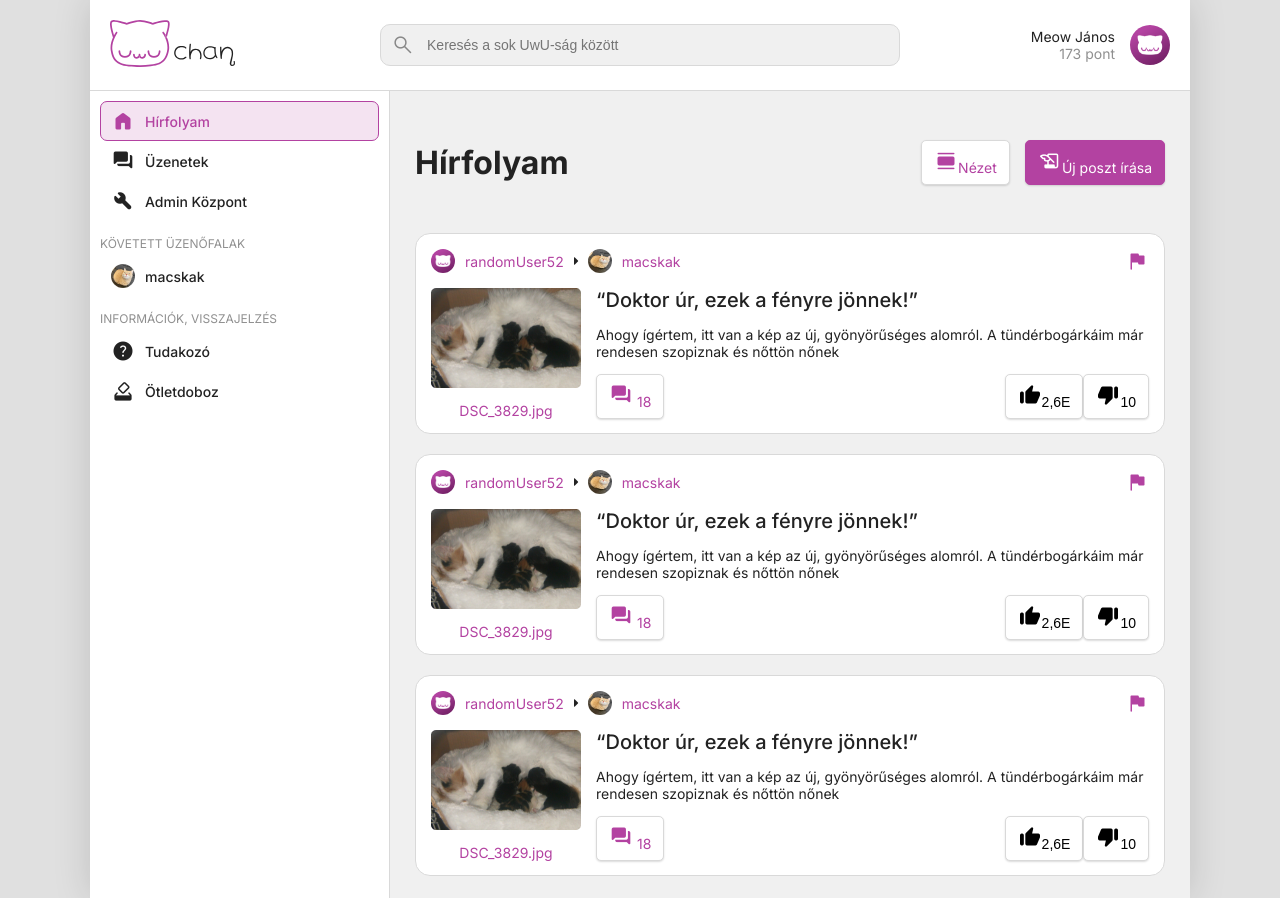
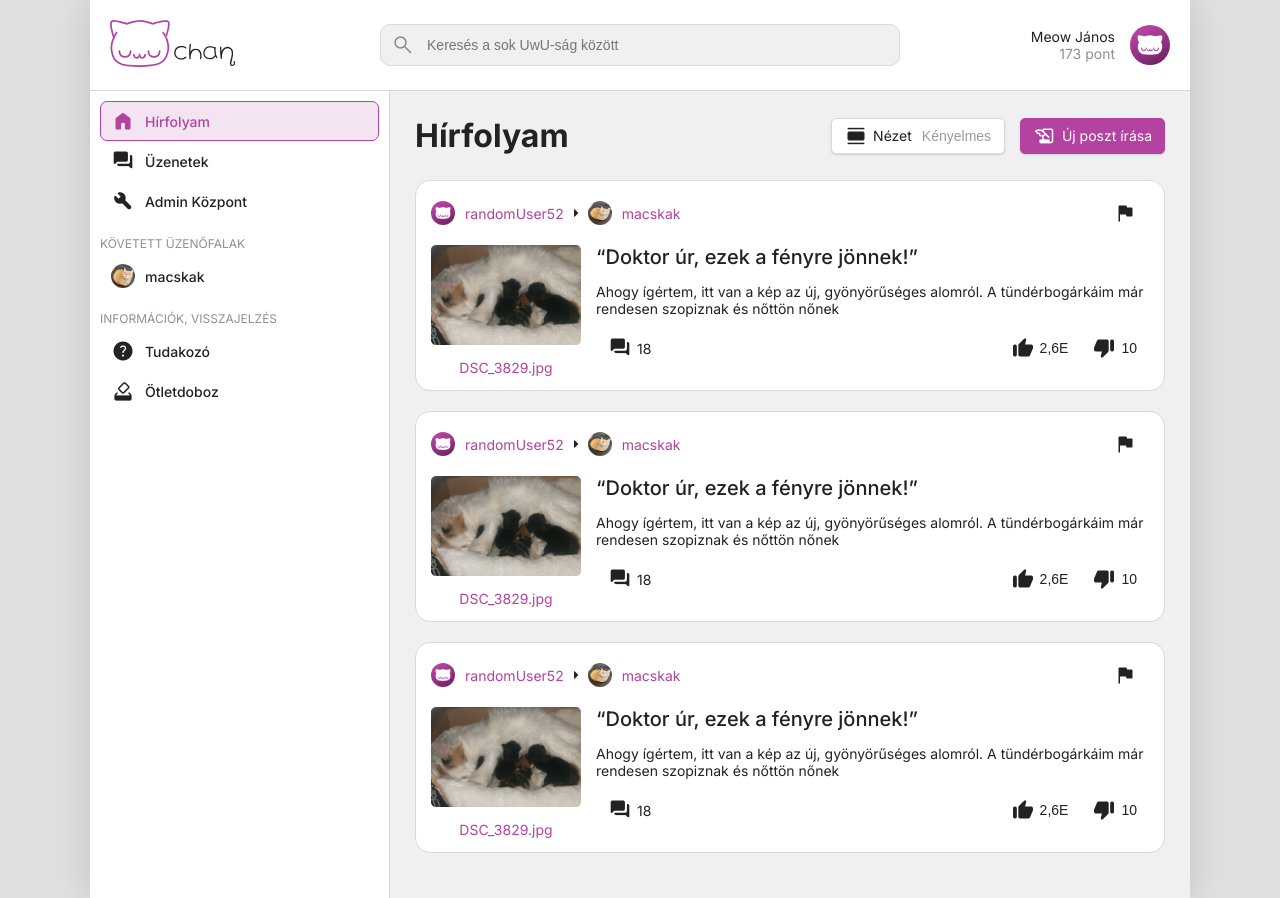
Before and after one commit to 0pau/UwUChan, a PHP site: page / in a window 1280 px wide. Run offline with PHP 8.4, Linux system fonts and the light colour scheme.

Commit message:
Hírfolyam nézetkiválasztó Flex-es gombok Tudakozó design módosítások

```diff
--- a/admincenter.html
+++ b/admincenter.html
@@ -49,7 +49,9 @@
                 </div>
             </nav>
             <section>
-                <h1>Admin Központ</h1>
+                <div class="section-head">
+                    <h1>Admin Központ</h1>
+                </div>
                 <div class="admin-dashboard">
                     <div class="dashboard-item">
                         <p>Összes felhasználó</p>
--- a/css/main.css
+++ b/css/main.css
@@ -66,7 +66,7 @@ section {
     overflow-y: auto;
 }
 
-.section-head{
+.section-head {
     margin: 0px 0px 25px;
     display: flex;
     align-items: center;
@@ -75,6 +75,7 @@ section {
 
 section > h1, .section-head > h1 {
     font-size: 32px;
+    margin: 0px;
 }
 
 section.help hr {
@@ -104,9 +105,12 @@ span.header-title {
     color: var(--accent);
 }
 
-a:link, a:visited, abbr {
+a:link {
+    text-decoration: none;
+}
+
+a:not(.button):link, a:not(.button):visited {
     color: var(--accent);
-    text-decoration: none;
     cursor: url('../img/cursor_hand.png'), pointer;
 }
 
@@ -119,19 +123,60 @@ input[type="text"], input[type="password"] {
 }
 
 button, .button {
-    padding: 8px 12px;
+    padding: 5px 12px;
     border-radius: 5px;
     font-size: inherit;
     cursor: url('../img/cursor_hand.png'), pointer;
     border: 1px solid var(--borders);
     background-color: var(--highlight);
     box-shadow: 0px 1px 2px #00000025;
+    display: flex;
+    align-items: center;
+    gap: 5px;
+    color: var(--text);
+    transition: background-color 0.25s;
 }
 
 button.cta, .button.cta {
     background-color: var(--accent);
     border-color: var(--accent);
     color: white;
+}
+
+button.flat, .button.flat {
+    border: none;
+    background-color: transparent;
+    box-shadow: none;
+}
+
+button:hover, .button:hover {
+    background-color: var(--borders);
+}
+
+button.cta:hover, .button.cta:hover {
+    background-color: var(--accent-border);
+}
+
+.button.dropdown {
+    gap: 10px;
+}
+
+.button.dropdown select {
+    font-size: inherit;
+    appearance: none;
+    -webkit-appearance: none;
+    border: none;
+    color: inherit;
+    opacity: 0.45;
+    background-color: transparent;
+    width: auto;
+    padding: 0px;
+}
+
+.button.dropdown label {
+    display: flex;
+    align-items: center;
+    gap: 5px;
 }
 
 section.contents > p {
@@ -254,7 +299,7 @@ nav a * {
     color: inherit;
 }
 
-nav a[href] {
+nav a[href]:link {
     font-weight: 500;
     display: flex;
     align-items: center;
@@ -289,6 +334,21 @@ nav p {
     opacity: 0.5;
     text-transform: uppercase;
     font-size: 12px;
+}
+
+.go-up {
+    width: 40px;
+    height: 40px;
+    background-color: var(--accent);
+    border: none;
+    border-radius: 100%;
+    padding: 0px;
+    display: flex;
+    align-items: center;
+    justify-content: center;
+    position: absolute;
+    bottom: 25px;
+    right: 25px;
 }
 
 /********************************************************/
--- a/index.html
+++ b/index.html
@@ -50,7 +50,12 @@
 
                 <div class="section-head">
                 <h1>Hírfolyam</h1>
-                <a href="." class="button right"><span class="material-symbols-rounded">calendar_view_day</span>Nézet</a>
+                <div class="dropdown button right">
+                    <label for="view-selector"><span class="material-symbols-rounded">calendar_view_day</span>Nézet</label><select id="view-selector">
+                        <option>Kényelmes</option>
+                        <option>Kompakt</option>
+                    </select>
+                </div>
                 <a href="." class="button cta"><span class="material-symbols-rounded">history_edu</span>Új poszt írása</a>
                 </div>
 
@@ -66,7 +71,7 @@
                             <span>macskak</span>
                         </a>
 
-                        <a class="right" href="."><span class="material-symbols-rounded">emoji_flags</span></a>
+                        <a class="right button flat" href="."><span class="material-symbols-rounded">emoji_flags</span></a>
                     </div>
 
                     <div class="post-content">
@@ -99,7 +104,7 @@
                             <span>macskak</span>
                         </a>
 
-                        <a class="right" href="."><span class="material-symbols-rounded">emoji_flags</span></a>
+                        <a class="right button flat" href="."><span class="material-symbols-rounded">emoji_flags</span></a>
                     </div>
 
                     <div class="post-content">
@@ -132,7 +137,7 @@
                             <span>macskak</span>
                         </a>
 
-                        <a class="right" href="."><span class="material-symbols-rounded">emoji_flags</span></a>
+                        <a class="right button flat" href="."><span class="material-symbols-rounded">emoji_flags</span></a>
                     </div>
 
                     <div class="post-content">
```
Also changed, not shown: help/index.html (+19 -0 lines).
